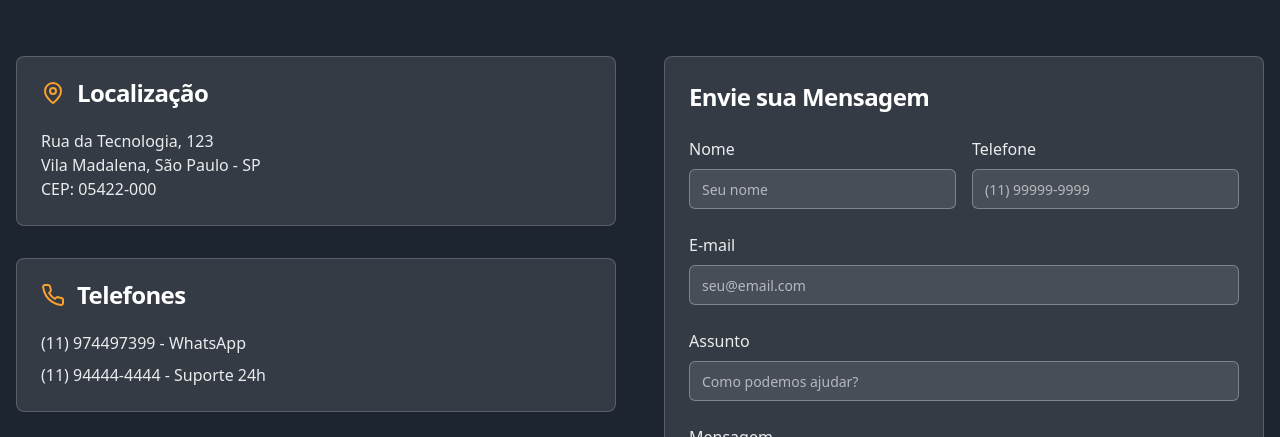
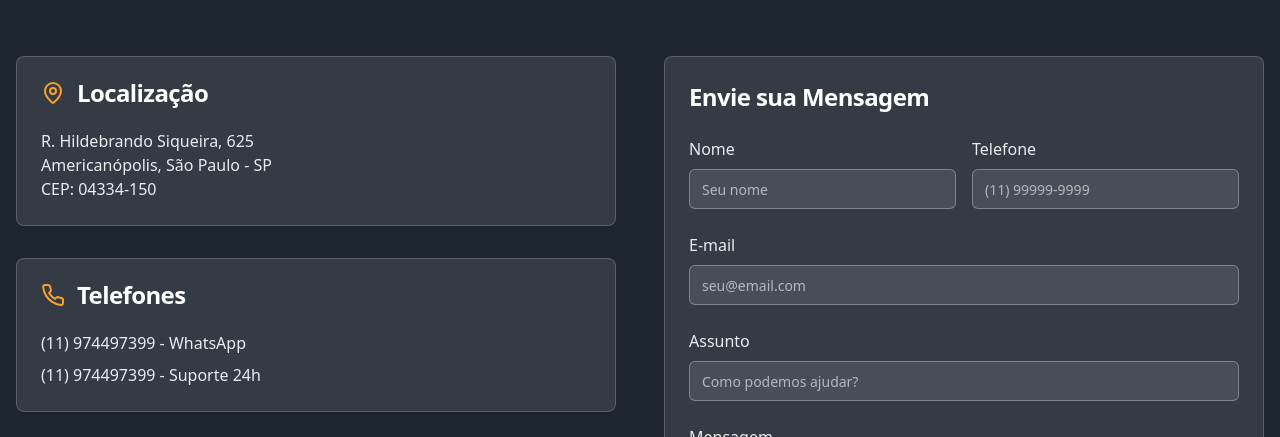
Before and after one commit to lweona/newtech, a React (Vite) app: page / in a window 1280 px wide. Shown: the part 3060-3497 px from the top of the page. Built offline with nearby package versions, Linux system fonts and the light colour scheme.

Commit message:
Manual edit: src/components/ContactSection.tsx
Edited UI in Lovable

```diff
--- a/src/components/ContactSection.tsx
+++ b/src/components/ContactSection.tsx
@@ -37,9 +37,9 @@ const ContactSection = () => {
               </CardHeader>
               <CardContent>
                 <p className="text-white/90">
-                  Rua da Tecnologia, 123<br />
-                  Vila Madalena, São Paulo - SP<br />
-                  CEP: 05422-000
+                   R. Hildebrando Siqueira, 625<br />
+                  Americanópolis, São Paulo - SP<br />
+                  CEP: 04334-150
                 </p>
               </CardContent>
             </Card>
@@ -53,7 +53,7 @@ const ContactSection = () => {
               </CardHeader>
               <CardContent className="space-y-2">
                 <p className="text-white/90">(11) 974497399 - WhatsApp</p>
-                <p className="text-white/90">(11) 94444-4444 - Suporte 24h</p>
+                <p className="text-white/90">(11) 974497399 - Suporte 24h</p>
               </CardContent>
             </Card>
 
```
